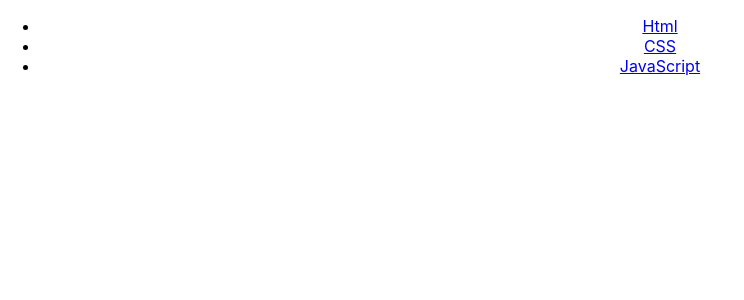
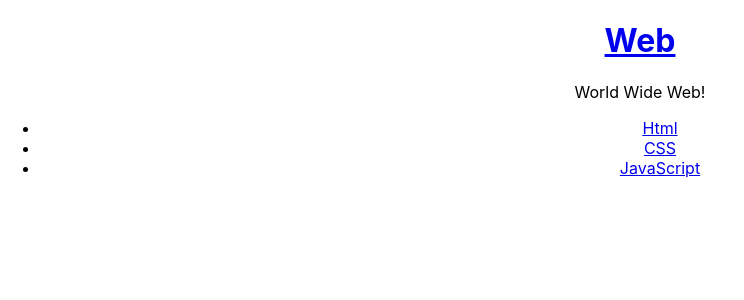
Before and after one commit to kjsu/cra-study, a React (Create React App) app: page / in a window 1280 px wide. Shown: the top 300 px of the page, without its empty margins (0-744 px from the left). Built offline with nearby package versions, Linux system fonts and the light colour scheme.

Commit message:
subject 추가

```diff
--- a/src/App.js
+++ b/src/App.js
@@ -1,5 +1,6 @@
 import React from 'react'
 import './App.css';
+import Subject from './components/Subject'
 import Toc from './components/Toc'
 
 class App extends React.Component {
@@ -18,10 +19,10 @@ class App extends React.Component {
   render() {
     return (
       <div className="App">
-        {/* <Subject
+        <Subject
           title = {this.state.subject.title}
           sub = {this.state.subject.sub}>
-        </Subject> */}
+        </Subject>
         <Toc data={this.state.contents}></Toc>
         {/* <Content title="Html" desc="Html is ..."></Content> */}
       </div>
--- /dev/null
+++ b/src/components/Subject.js
@@ -0,0 +1,14 @@
+import React, { Component } from 'react';
+
+class Subject extends Component{
+    render(){
+        return (
+            <header>
+                <h1><a href="/">{this.props.title}</a></h1>
+                {this.props.sub}
+            </header>
+        );
+    }
+}
+
+export default Subject;
```
